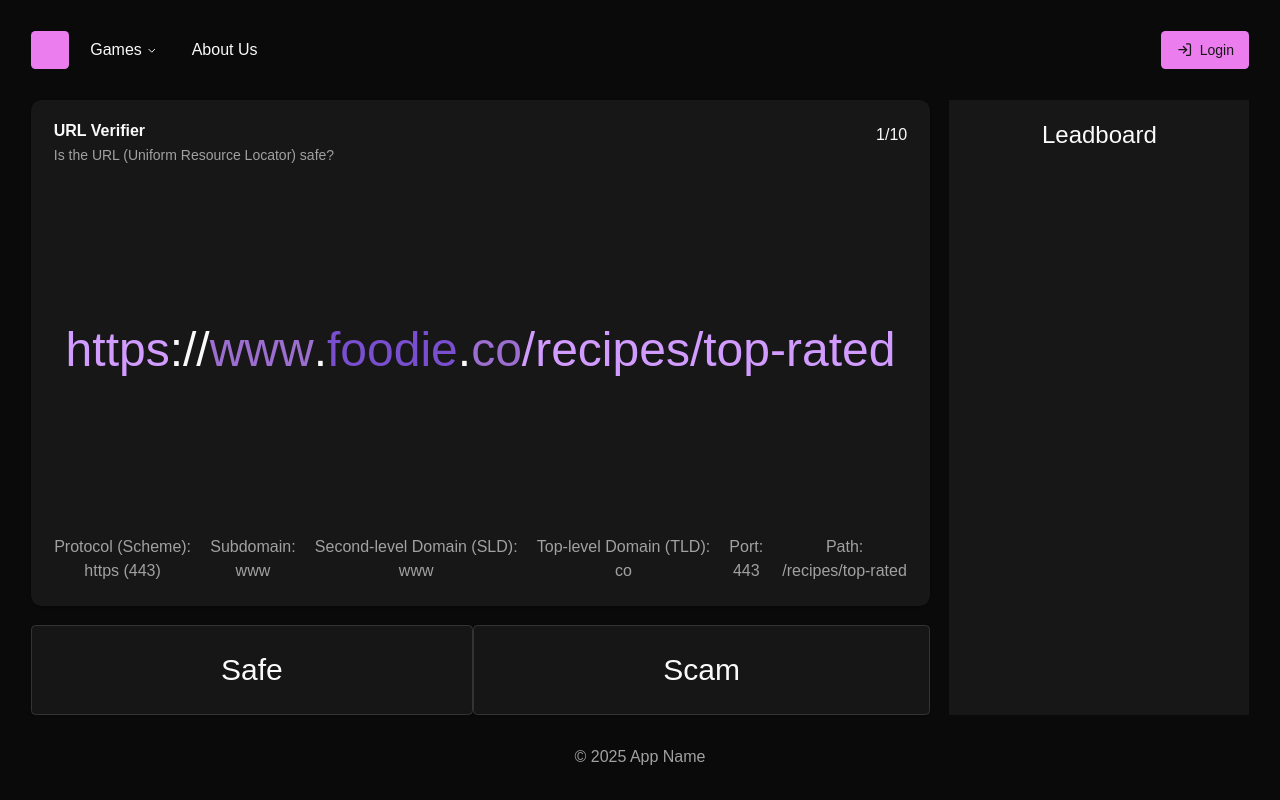
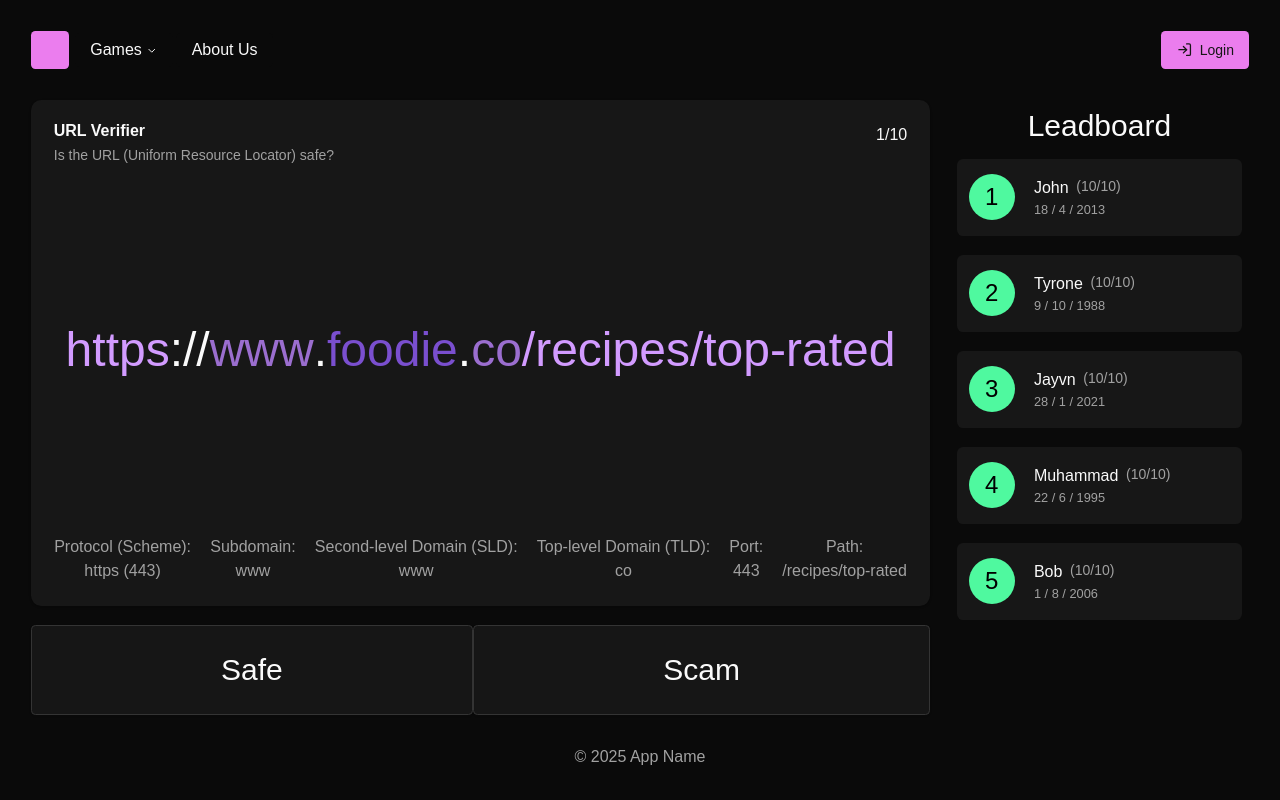
Before and after one commit to Username000000044/cac_team, a Next.js app: page /url in a window 1280 px wide. Built offline with nearby package versions, Linux system fonts and the light colour scheme.

Commit message:
leaderboard implementation

```diff
--- a/src/app/(games)/url/page.tsx
+++ b/src/app/(games)/url/page.tsx
@@ -24,6 +24,7 @@ import {
 } from "@/components/ui/alert-dialog";
 import { Home } from "lucide-react";
 import Link from "next/link";
+import { LeaderboardItem } from "@/components/leaderboard-item";
 
 interface URLs {
   protocol: string;
@@ -369,8 +370,15 @@ export default function URLPage() {
             </div>
           </div>
         </div>
-        <div className="h-[100%] bg-card p-5 text-center">
-          <h2 className="text-2xl">Leadboard</h2>
+        <div className="h-[100%] p-2 text-center">
+          <h2 className="text-3xl mb-4">Leadboard</h2>
+          <div className="flex flex-col">
+            <LeaderboardItem rank="1" name="John" score="10/10" date={new Date("2013-05-18T10:25:31Z")}/>
+            <LeaderboardItem rank="2" name="Tyrone" score="10/10" date={new Date("1988-11-09T08:44:02Z")}/>
+            <LeaderboardItem rank="3" name="Jayvn" score="10/10" date={new Date("2021-02-28T22:12:19Z")}/>
+            <LeaderboardItem rank="4" name="Muhammad" score="10/10" date={new Date("1995-07-22T15:59:55Z")}/>
+            <LeaderboardItem rank="5" name="Bob" score="10/10" date={new Date("2006-09-01T19:30:08Z")}/>
+          </div>
         </div>
       </div>
 
--- a/src/app/page.tsx
+++ b/src/app/page.tsx
@@ -47,7 +47,7 @@ export default function HomePage() {
         </div>
         <div className="relative -mt-15 md:m-0 z-1">
           <Image
-            className="rotate-10 mx-auto scale-70 shadow-[11px_11px_5px_0px_var(--chart-1)] md:scale-90"
+            className="rotate-10 mx-auto scale-70 shadow-[11px_11px_0px_0px_var(--card)] md:scale-90"
             src="/hero.jpg"
             width={300}
             height={400}
--- /dev/null
+++ b/src/components/leaderboard-item.tsx
@@ -0,0 +1,29 @@
+interface RankType {
+  rank: string;
+  name: string;
+  score: string;
+  date: Date
+}
+
+export const LeaderboardItem = ({ rank, name, score, date }: RankType) => {
+
+  return (
+    <div className="bg-card h-20 grow mb-5 rounded-lg p-3">
+      <div className="flex h-full">
+        <div className="flex self-center items-center justify-center h-12 w-12 rounded-full bg-secondary text-secondary-foreground text-2xl">{rank}</div>
+
+        <div className="flex flex-col items-start justify-center ms-5">
+          <div className="flex justify-between">
+            <p>{name}</p>
+            <p className="ms-2 text-muted-foreground text-sm">({score})</p>
+          </div>
+          <p className="text-[.8rem] text-muted-foreground">{date.getDate() + " / " + date.getMonth() + " / " + date.getFullYear()}</p>
+        </div>
+
+
+
+      </div>
+
+    </div>
+  );
+};
```
